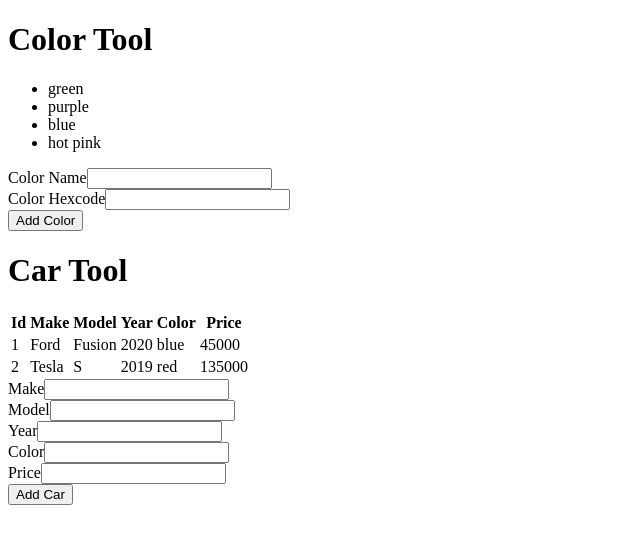
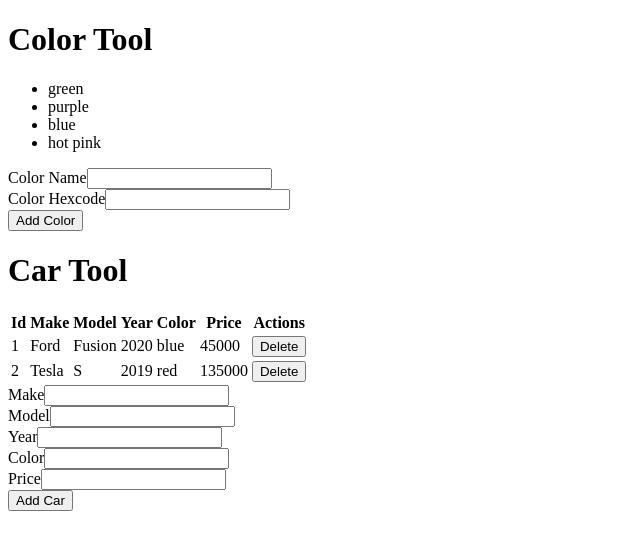
Before and after one commit to t4d-classes/javascript-react-node_07272020, a React (Create React App) app in the folder demo-app/: page / in a window 1280 px wide. Shown: the top 550 px of the page, without its empty margins (0-640 px from the left). Built offline with nearby package versions, Linux system fonts and the light colour scheme.

Commit message:
add solution to exercise 8

```diff
--- /dev/null
+++ b/demo-app/src/components/CarForm.js
@@ -0,0 +1,58 @@
+import React from 'react';
+import PropTypes from 'prop-types';
+
+import { nanToValue } from '../utils';
+import { useForm } from '../hooks/useForm';
+
+export const CarForm = ({ buttonText, onSubmitCar }) => {
+
+  const [ carForm, change, resetCarForm ] = useForm({
+    make: '', model: '', year: NaN, color: '', price: NaN,
+  });
+
+  const submitCar = () => {
+    onSubmitCar(carForm);
+    resetCarForm();
+  };
+
+  return (
+    <form>
+      <div>
+        <label htmlFor="make-input">Make</label>
+        <input type="text" id="make-input" name="make"
+          value={carForm.make} onChange={change} />
+      </div>
+      <div>
+        <label htmlFor="model-input">Model</label>
+        <input type="text" id="model-input" name="model"
+          value={carForm.model} onChange={change} />
+      </div>
+      <div>
+        <label htmlFor="year-input">Year</label>
+        <input type="number" id="year-input" name="year"
+          value={nanToValue(carForm.year)} onChange={change} />
+      </div>
+      <div>
+        <label htmlFor="color-input">Color</label>
+        <input type="text" id="color-input" name="color"
+          value={carForm.color} onChange={change} />
+      </div>
+      <div>
+        <label htmlFor="price-input">Price</label>
+        <input type="number" id="price-input" name="price"
+          value={nanToValue(carForm.price)} onChange={change} />
+      </div>
+      <button type="button" onClick={submitCar}>{buttonText}</button>
+    </form>
+  );
+
+};
+
+CarForm.defaultProps = {
+  buttonText: 'Submit Car',
+};
+
+CarForm.propTypes = {
+  buttonText: PropTypes.string.isRequired,
+  onSubmitCar: PropTypes.func.isRequired,
+};
--- a/demo-app/src/components/CarTable.js
+++ b/demo-app/src/components/CarTable.js
@@ -3,7 +3,10 @@ import PropTypes from 'prop-types';
 
 import { CarViewRow } from './CarViewRow';
 
-export const CarTable = ({ cars }) => {
+export const CarTable = ({
+  cars,
+  onDeleteCar: deleteCar,
+}) => {
 
   return (
     <table>
@@ -15,10 +18,12 @@ export const CarTable = ({ cars }) => {
           <th>Year</th>
           <th>Color</th>
           <th>Price</th>
+          <th>Actions</th>
         </tr>
       </thead>
       <tbody>
-        {cars.map(car => <CarViewRow key={car.id} car={car} />)}
+        {cars.map(car => <CarViewRow key={car.id}
+          car={car} onDeleteCar={deleteCar} />)}
       </tbody>
     </table>
   )
@@ -38,4 +43,5 @@ CarTable.propTypes = {
     color: PropTypes.string.isRequired,
     price: PropTypes.number.isRequired,
   })).isRequired,
-}
+  onDeleteCar: PropTypes.func.isRequired,
+};
--- a/demo-app/src/components/CarTool.js
+++ b/demo-app/src/components/CarTool.js
@@ -1,78 +1,19 @@
 import React, { useState } from 'react';
 
+import { useList } from '../hooks/useList';
 import { ToolHeader } from './ToolHeader';
 import { CarTable } from './CarTable';
-import { valueToNaN, nanToValue } from '../utils';
+import { CarForm } from './CarForm';
 
 export const CarTool = ({ cars: initialCars }) => {
 
-  const [ carForm, setCarForm ] = useState({
-    make: '', model: '', year: NaN, color: '', price: NaN,
-  });
-
-  const [ cars, setCars ] = useState(initialCars.concat());
-
-  const change = (e) => {
-
-    setCarForm({
-      // object spread operator
-      ...carForm, // copy the original color form
-      [ e.target.name ]: e.target.type === 'number'
-        ? valueToNaN(e.target.value) : e.target.value,
-    });
-
-  };
-
-  const addCar = () => {
-
-    setCars(cars.concat({
-      ...carForm,
-      id: Math.max(...cars.map(c => c.id), 0) + 1,
-    }));
-
-    setCarForm({
-      make: '',
-      model: '',
-      year: NaN,
-      color: '',
-      price: NaN,
-    });
-
-
-  };
+  const [ cars, appendCar, removeCar ] = useList(initialCars.concat());
 
   return (
     <>
       <ToolHeader headerText="Car Tool" />
-      <CarTable cars={cars} />
-      <form>
-        <div>
-          <label htmlFor="make-input">Make</label>
-          <input type="text" id="make-input" name="make"
-            value={carForm.make} onChange={change} />
-        </div>
-        <div>
-          <label htmlFor="model-input">Model</label>
-          <input type="text" id="model-input" name="model"
-            value={carForm.model} onChange={change} />
-        </div>
-        <div>
-          <label htmlFor="year-input">Year</label>
-          <input type="number" id="year-input" name="year"
-            value={nanToValue(carForm.year)} onChange={change} />
-        </div>
-        <div>
-          <label htmlFor="color-input">Color</label>
-          <input type="text" id="color-input" name="color"
-            value={carForm.color} onChange={change} />
-        </div>
-        <div>
-          <label htmlFor="price-input">Price</label>
-          <input type="number" id="price-input" name="price"
-            value={nanToValue(carForm.price)} onChange={change} />
-        </div>
-        <button type="button" onClick={addCar}>Add Car</button>
-      </form>
+      <CarTable cars={cars} onDeleteCar={removeCar} />
+      <CarForm buttonText="Add Car" onSubmitCar={appendCar} />
     </>
   );
 
--- a/demo-app/src/components/CarViewRow.js
+++ b/demo-app/src/components/CarViewRow.js
@@ -1,7 +1,10 @@
 import React from 'react';
 import PropTypes from 'prop-types';
 
-export const CarViewRow = ({ car }) => {
+export const CarViewRow = ({
+  car,
+  onDeleteCar: deleteCar,
+}) => {
 
   return (
     <tr>
@@ -11,6 +14,11 @@ export const CarViewRow = ({ car }) => {
       <td>{car.year}</td>
       <td>{car.color}</td>
       <td>{car.price}</td>
+      <td>
+        <button type="button" onClick={() => deleteCar(car.id)}>
+          Delete
+        </button>
+      </td>
     </tr>
   );
 
@@ -25,4 +33,5 @@ CarViewRow.propTypes = {
     color: PropTypes.string.isRequired,
     price: PropTypes.number.isRequired,
   }).isRequired,
+  onDeleteCar: PropTypes.func.isRequired,
 };
--- a/demo-app/src/components/ColorTool.js
+++ b/demo-app/src/components/ColorTool.js
@@ -1,20 +1,13 @@
-import React, { useState } from 'react';
+import React from 'react';
 import PropTypes from 'prop-types';
 
+import { useList } from '../hooks/useList';
 import { ToolHeader } from './ToolHeader';
 import { ColorForm } from './ColorForm';
 
 export const ColorTool = ({ colors: initialColors }) => {
 
-  const [ colors, setColors ] = useState(initialColors.concat());
-
-
-  const addColor = (color) => {
-    setColors(colors.concat({
-      ...color,
-      id: Math.max(...colors.map(c => c.id), 0) + 1,
-    }));
-  };
+  const [ colors, appendColor ] = useList(initialColors.concat());
 
   return (
     <>
@@ -23,7 +16,7 @@ export const ColorTool = ({ colors: initialColors }) => {
         {colors.map(color =>
           <li key={color.id}>{color.name}</li>)}
       </ul>
-      <ColorForm buttonText="Add Color" onSubmitColor={addColor} />
+      <ColorForm buttonText="Add Color" onSubmitColor={appendColor} />
     </>
   );
 
--- /dev/null
+++ b/demo-app/src/hooks/useList.js
@@ -0,0 +1,24 @@
+import { useState } from 'react';
+
+export const useList = (initialList = []) => {
+
+  const [ list, setList ] = useState(initialList);
+
+  const appendItem = (item) => {
+    setList(list.concat({
+      ...item,
+      id: Math.max(...list.map(item => item.id), 0) + 1,
+    }));
+  };
+
+  const removeItem = (itemId) => {
+    setList(list.filter(item => item.id !== itemId));
+  }
+
+  return [
+    list,
+    appendItem,
+    removeItem,
+  ];
+
+};
```
